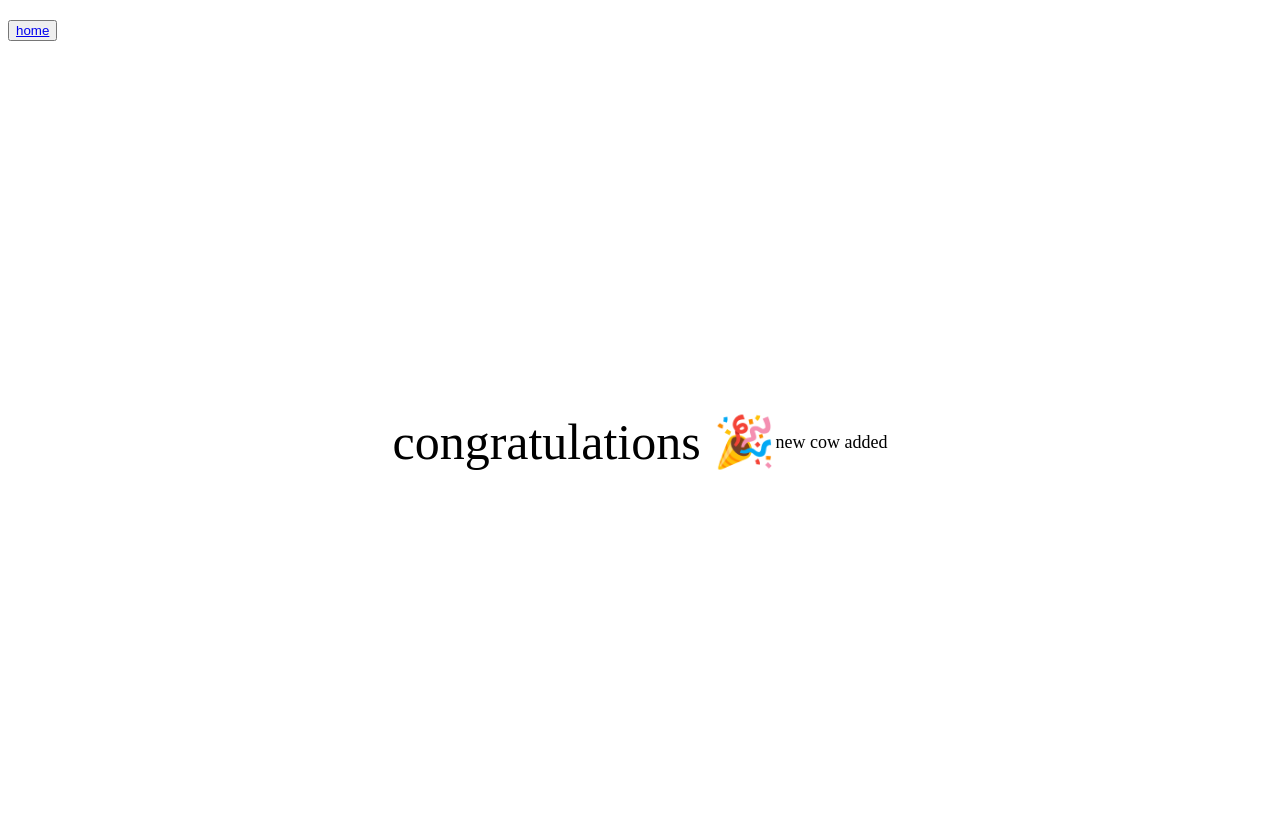
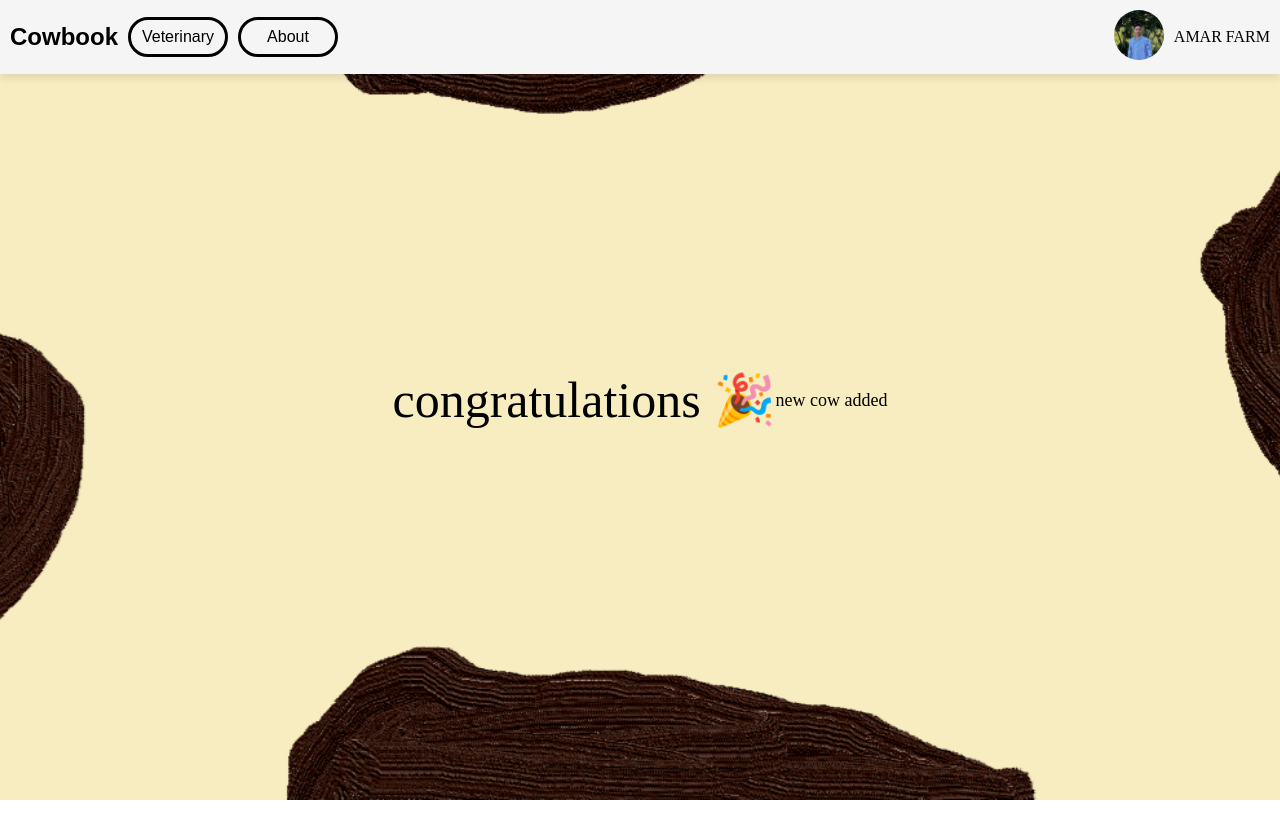
Before and after one commit to batthamar/batthamar, a plain HTML site: page CBsubmitpage.html in a window 1280 px wide. After the commit the page ends 800 px from the top, so only its background shows below. Drawn offline with Linux system fonts and the light colour scheme.

Commit message:
Update CBsubmitpage.html

```diff
--- a/CBsubmitpage.html
+++ b/CBsubmitpage.html
@@ -4,6 +4,7 @@
     <meta charset="UTF-8">
     <meta name="viewport" content="width=device-width, initial-scale=1.0">
     <title>Document</title>
+    <link rel="stylesheet" href="css.code/CBhome.css">
     <style>
         .congratulations{
             font-size: 50px;
@@ -15,7 +16,27 @@
     </style>
 </head>
 <body>
-    <div style="font-size: 30px;"> <button><a class="homebutton" href="http://127.0.0.1:5500/cowbookpage2.html">home</a></div></button>
+   <div class="header">
+        <span class="buttonsarrangement">
+
+            <div style="font-size:x-large; text-decoration: none;display: flex;justify-content: center;align-items: center;font-weight: bold;">
+                <a class="homebutton" href="./CBhome.html">Cowbook</a>
+            </div>
+            <div class="buttons">
+                <a class="homebutton" href="./CBabout.html">Veterinary</a>
+            </div>
+            <div class="buttons">
+                <a class="homebutton" href="./CBabout.html">About</a>
+            </div>
+        </span>
+
+        <div class="Profile">
+            <a href="./CBprofile.html">
+                <img src="photo/myphotocb.jpg" alt="Profile" class="profile-button">
+            </a>
+            AMAR FARM
+        </div>
+    </div>
    <div class="congratulations"> congratulations 🎉
 
 
```
